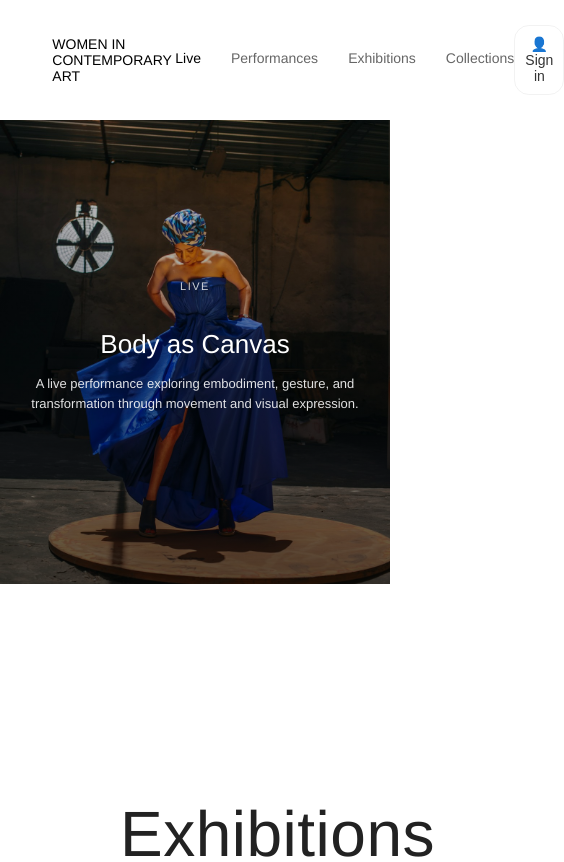
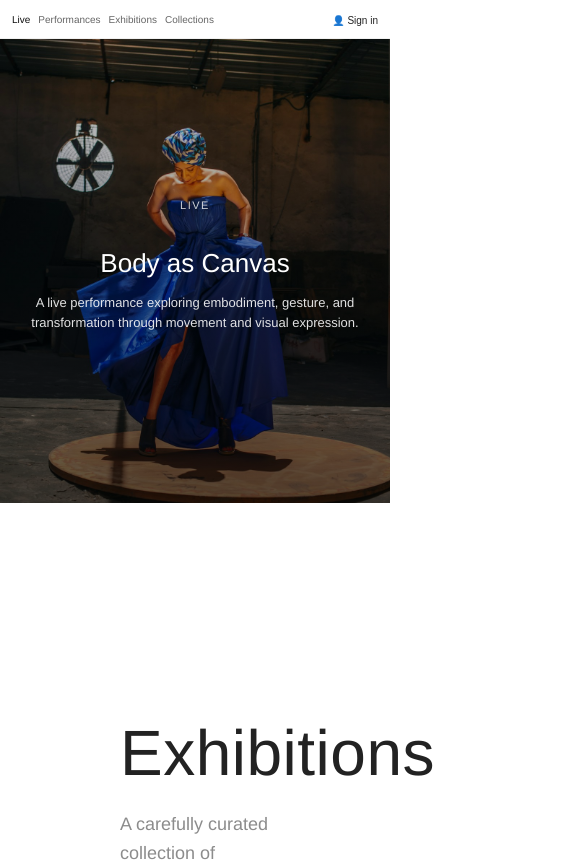
Before and after one commit to hayfa327/ApiMongoDB, a React (Vite) app in the folder frontend/mesum/: page / in a window 390 px wide. Shown: the top 862 px of the page, 564 px wide, since content can reach past the window. Built offline with nearby package versions, Linux system fonts and the light colour scheme; no server answers.

Commit message:
fix the nav bar in the phone version

```diff
--- a/frontend/mesum/src/components/header/header.css
+++ b/frontend/mesum/src/components/header/header.css
@@ -1,160 +1,301 @@
+/*
+   HEADER / NAVBAR CLEAN UI
+ */
 
+ .header {
+  position: sticky;
+  top: 0;
+  z-index: 1000;
 
-.header {
   display: flex;
   align-items: center;
   justify-content: space-between;
 
-  padding: 25px 40px;
-  background:  white;
+  padding: 18px 40px;
 
-  font-size: 14px;
+  background: rgba(255, 255, 255, 0.96);
+
+  /* Safari support */
+  -webkit-backdrop-filter: blur(10px);
+  backdrop-filter: blur(10px);
+
+  border-bottom: 1px solid #f1f1f1;
 }
 
+/*
+   LOGO
+ */
 
 .logo {
   display: flex;
   align-items: center;
-  gap: 8px;
-  font-weight: 500;
+  gap: 10px;
+
+  font-size: 13px;
+  font-weight: 600;
+  letter-spacing: 1px;
+  color: #11111146;
+  white-space: nowrap;
+}
 
 
-}
+/*
+   NAV LINKS
+ */
 
-.dot {
-  width: 8px;
-  height: 8px;
-  color: #9b22ec;
-  border-radius: 50%;
+.nav {
+  display: flex;
+  align-items: center;
+  gap: 32px;
 }
 
 
 
-.nav {
-  display: flex;
-  gap: 30px;
+.nav a {
+  position: relative;
+  text-decoration: none;
+  color: #666;
+  font-size: 14px;
+  font-weight: 500;
+  transition: color 0.25s ease;
 }
 
-.nav a {
-  text-decoration: none;
-  color: #666;
-  position: relative;
-  padding-bottom: 5px;
+.nav a:hover,
+.nav .active {
+  color: #111111;
 }
 
 
-.nav a:hover::after {
-      content: "";
+.nav a:hover::after,
+.nav .active::after{
+  content: "";
   position: absolute;
   left: 0;
-  bottom: 0;
+  bottom: -8px;
+
+  width: 0;
+  height: 2px;
+  background: #9b22ec;
+
+  transition: width 0.25s ease;
+}
+
+.nav a:hover::after,
+.nav .active::after {
   width: 100%;
-  height: 2px;
-  background:  #9b22ec;
-
 }
 
 
 
-.nav .active {
-  color: black;
+
+.nav a:first-child.active::after {
+  width: 0;
 }
+/*
+   RIGHT SIDE
+*/
 
 .rightSide {
   display: flex;
   align-items: center;
-  gap: 25px;
 }
-
-.signInBtn {
-  background: none;
-  border: none;
-  cursor: pointer;
-  font-size: 14px;
-  color: #333;
-  border-radius: 15px;
-  border : 1px solid rgba(119, 119, 119, 0.096);
-  padding: 10px ;
-
-}
-
-
-.signInBtn:hover {
-  font-size: 15px;
-  width: 100%;
-  background: #b9b9b949;
-  padding: 5px;
-  border-radius: 10px;
-}
-
 
 .userMenu {
   position: relative;
+}
 
+/* button */
+.signInBtn {
+  border: 1px solid #ececec;
+  background: white;
+  color: #222;
+
+  padding: 10px 16px;
+  border-radius: 30px;
+
+  font-size: 14px;
+  font-weight: 500;
+  cursor: pointer;
+
+  transition: all 0.25s ease;
 }
+
+.signInBtn:hover {
+  background: #f8f8f8;
+  border-color: #ddd;
+}
+
+/*
+   DROPDOWN
+*/
 
 .dropdown {
   position: absolute;
-  top: 40px;
+  top: 52px;
   right: 0;
-  transition: all 0.2s ease;
   z-index: 2000;
-  background: white;
-  border: 1px solid #eee;
 
+  min-width: 210px;
+  overflow: hidden;
 
   display: flex;
   flex-direction: column;
-  min-width: 180px;
 
-  box-shadow: 0 8px 20px rgba(0, 0, 0, 0.06);
+  background: white;
+  border: 1px solid #efefef;
+  border-radius: 14px;
 
-}
-
- .userMenu:hover .dropdown {
-  display: flex;
+  box-shadow: 0 14px 30px rgba(0, 0, 0, 0.08);
 }
 
 .dropdown a,
 .dropdown button {
-  padding: 12px 15px;
-  font-size: 13px;
+  width: 100%;
+  padding: 13px 16px;
 
-  text-decoration: none;
-  color: #333;
-
+  border: none;
   background: none;
-  border: none;
 
   text-align: left;
+  text-decoration: none;
+
+  font-size: 14px;
+  color: #222;
   cursor: pointer;
-  width: 100%;
 
   transition: background 0.2s ease;
 }
 
-
 .dropdown a:hover,
 .dropdown button:hover {
-  background: #7978781f;
-  font-size: 15.1px;
-  color: black;
+  background: #f6f6f6;
 }
-
 
 .dropdown a:not(:last-child),
 .dropdown button:not(:last-child) {
-  border-bottom: 1px solid #f0f0f0;
+  border-bottom: 1px solid #f3f3f3;
 }
 
-.location {
-  display: flex;
-  align-items: center;
-  gap: 6px;
-  font-size: 13px;
-  color: #777;
+/* =========================
+   TABLET
+========================= */
+
+@media (max-width: 992px) {
+  .header {
+    padding: 16px 24px;
+    gap: 20px;
+  }
+
+  .logo {
+    font-size: 12px;
+    max-width: 180px;
+    line-height: 1.3;
+  }
+
+  .nav {
+    gap: 20px;
+  }
+
+  .nav a {
+    font-size: 13px;
+  }
 }
 
-.purple {
-  background: #9b22ec;
+/* =========================
+   MOBILE VERSION
+   nav + sign in same line
+========================= */
+
+@media (max-width: 768px) {
+  .header {
+    padding: 12px 14px;
+
+    display: flex;
+    align-items: center;
+    justify-content: space-between;
+    gap: 12px;
+  }
+
+  /* hide logo on mobile */
+  .logo {
+    display: none;
+  }
+
+  /* nav left */
+  .nav {
+    display: flex;
+    align-items: center;
+    gap: 15px;
+    flex-wrap: wrap;
+    width: auto;
+  }
+
+  .nav a {
+    font-size: 11px;
+    padding: 2px 0;
+  }
+
+  /* sign in right - smaller */
+  .rightSide {
+    margin: 0;
+    width: auto;
+    display: flex;
+    align-items: center;
+    justify-content: flex-end;
+  }
+
+  .signInBtn {
+    background: transparent;
+    border: none;
+    padding: 0;
+    font-size: 11px;
+    color: #222;
+    font-weight: 500;
+    cursor: pointer;
+  }
+
+  .signInBtn:hover {
+    background: transparent;
+    color: #9b22ec;
+  }
+
+  .dropdown {
+    top: 28px;
+    right: 0;
+    min-width: 160px;
+    transform: none;
+  }
 }
+
+/* =========================
+   SMALL PHONES
+========================= */
+
+@media (max-width: 480px) {
+  .header {
+    padding: 10px 12px;
+    gap: 10px;
+  }
+
+  .nav {
+    gap: 8px;
+  }
+
+  .nav a {
+    font-size: 10px;
+  }
+
+  .signInBtn {
+    font-size: 10px;
+  }
+
+  .dropdown {
+    min-width: 145px;
+  }
+
+  .dropdown a,
+  .dropdown button {
+    font-size: 11px;
+    padding: 8px 10px;
+  }
+}
```
